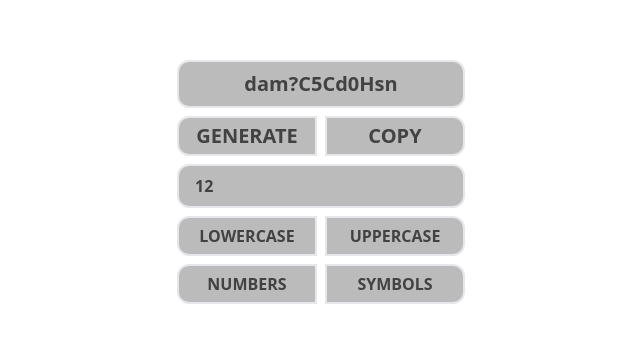
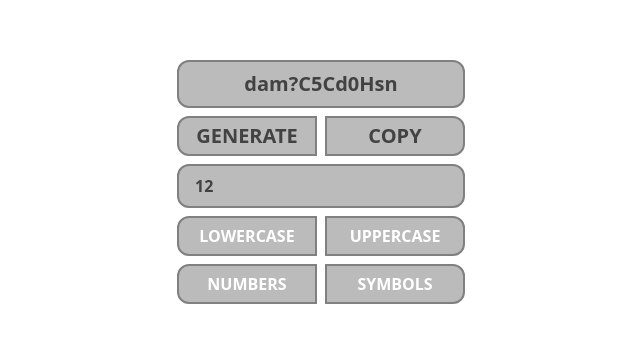
Before and after one commit to gusthv/password-generator, a React (Vite) app: page / in a window 1280 px wide. Shown: the part 218-560 px from the top of the page, without its empty margins (319-959 px from the left). Built offline with nearby package versions, Linux system fonts and the light colour scheme.

Commit message:
cleanup ui

```diff
--- a/src/App.tsx
+++ b/src/App.tsx
@@ -95,7 +95,7 @@ const App: React.FC = () => {
       <div className="h-screen flex items-center justify-center">
         <div>
           <p
-            className={`w-[288px] mb-2 py-2 bg-[#4a4a4a5f]  border-translucent border-[2px] rounded-xl overflow-auto text-nowrap text-center font-bold text-xl ${
+            className={`w-[288px] mb-2 py-2 bg-[#4a4a4a5f] border-[gray] border-[2px] rounded-xl overflow-auto text-nowrap text-center font-bold text-xl ${
               isCopied ? "text-[white]" : "text-[#424242]"
             }`}
           >
@@ -103,13 +103,13 @@ const App: React.FC = () => {
           </p>
           <div className="w-[288px] mb-2 grid grid-cols-2 gap-2 auto-rows-fr font-bold text-xl cursor-pointer select-none">
             <span
-              className="w-[140px] h-[40px] bg-[#4a4a4a5f] border-translucent border-[2px] rounded-l-xl flex justify-center items-center text-[#424242] hover:text-[white]"
+              className="w-[140px] h-[40px] bg-[#4a4a4a5f] border-[gray] border-[2px] rounded-l-xl flex justify-center items-center text-[#424242] hover:text-[white]"
               onClick={handleGeneratePassword}
             >
               <p>GENERATE</p>
             </span>
             <span
-              className="w-[140px] h-[40px] bg-[#4a4a4a5f] border-translucent border-[2px] rounded-r-xl flex justify-center items-center text-[#424242] hover:text-[white]"
+              className="w-[140px] h-[40px] bg-[#4a4a4a5f] border-[gray] border-[2px] rounded-r-xl flex justify-center items-center text-[#424242] hover:text-[white]"
               onClick={handleCopyToClipboard}
             >
               <p>COPY</p>
@@ -121,7 +121,7 @@ const App: React.FC = () => {
             min={1}
             max={16}
             onChange={(e) => setPasswordLen(Number(e.target.value))}
-            className="w-[288px] bg-[#4a4a4a5f] border-translucent border-[2px] rounded-xl mb-2 py-2 px-4 text-[#424242] font-bold"
+            className="w-[288px] bg-[#4a4a4a5f] border-[gray] border-[2px] rounded-xl mb-2 py-2 px-4 text-[#424242] font-bold"
           />
           <div className="flex select-none">
             <div className="grid grid-cols-2 gap-2 auto-rows-fr">
@@ -135,9 +135,9 @@ const App: React.FC = () => {
                   }
                   className={`${
                     parameters[parameter as keyof typeof parameters]
-                      ? "text-[#424242] hover:text-[gray]"
-                      : "text-[gray] hover:text-[#424242]"
-                  } w-[140px] h-[40px] bg-[#4a4a4a5f] border-translucent border-[2px] flex justify-center items-center font-bold cursor-pointer ${
+                      ? "text-[white] hover:text-[gray] border-[2px] border-[gray]"
+                      : "text-[gray] hover:text-[white] border-[2px] hover:border-[gray] border-white"
+                  } w-[140px] h-[40px] bg-[#4a4a4a5f] flex justify-center items-center font-bold cursor-pointer ${
                     parameter.toUpperCase() == "SYMBOLS"
                       ? "rounded-r-xl"
                       : parameter.toUpperCase() == "NUMBERS"
```
